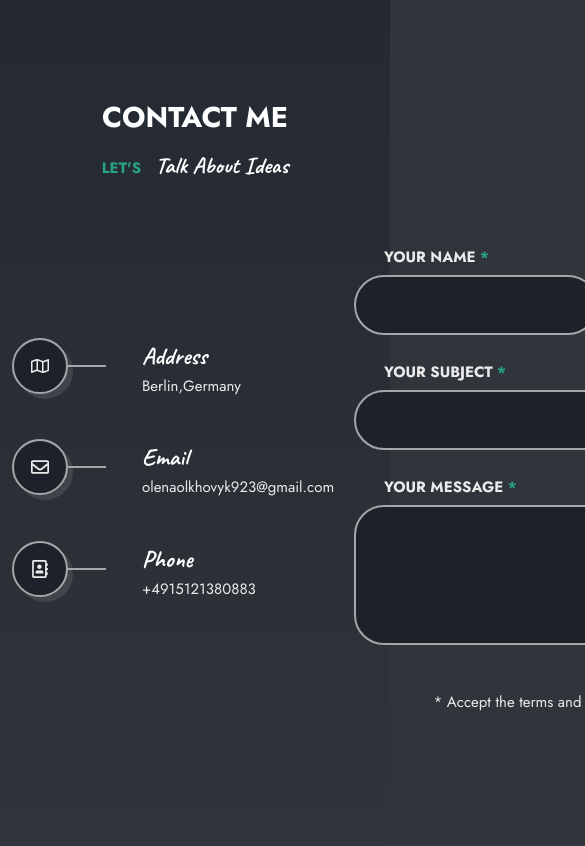
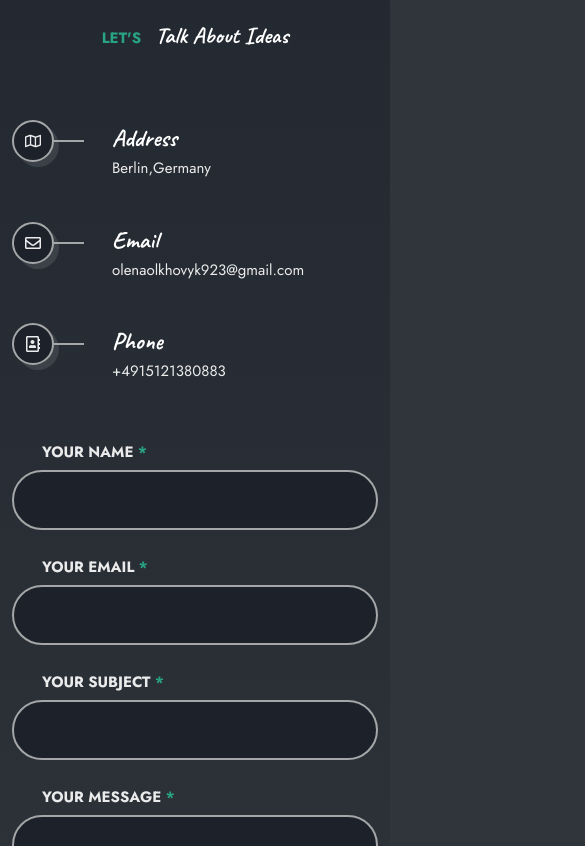
Before and after one commit to Olena-Olkhovyk/my-portfolio, a React (Create React App) app: page / in a window 390 px wide. Shown: the part 8900-9746 px from the top of the page, 585 px wide, since content can reach past the window. Built offline with nearby package versions, Linux system fonts and the light colour scheme.

Commit message:
Style contact comp for recponsiveness

```diff
--- a/src/components/Contact/contact.module.css
+++ b/src/components/Contact/contact.module.css
@@ -9,7 +9,7 @@
   grid-template-columns: repeat(2, 1fr);
   gap: 20px;
   grid-template-columns: 5fr 7fr;
-  align-items: center;
+  align-items: start;
 }
 
 .contactCard {
@@ -95,4 +95,39 @@
   align-items: center;
   justify-content: flex-end;
   column-gap: 30px;
+  flex-wrap: wrap;
+  row-gap: 15px;
 }
+
+@media screen and (max-width: 1200px) {
+  .contactPage {
+    padding-top: 140px;
+    padding-bottom: 140px;
+  }
+}
+
+@media screen and (max-width: 960px) {
+  .formGroup {
+    grid-template-columns: 1fr;
+  }
+
+  .contactCard {
+    padding-left: 100px;
+  }
+
+  .contactIcon {
+    font-size: var(--large-font-size);
+    width: 42px;
+    height: 42px;
+  }
+
+  .contactIcon::after {
+    width: 32px;
+  }
+}
+
+@media screen and (max-width: 768px) {
+  .contactContainer {
+    grid-template-columns: 1fr;
+  }
+}
```
